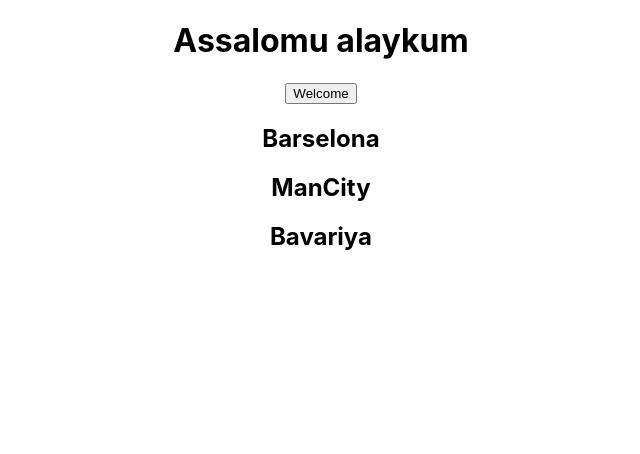
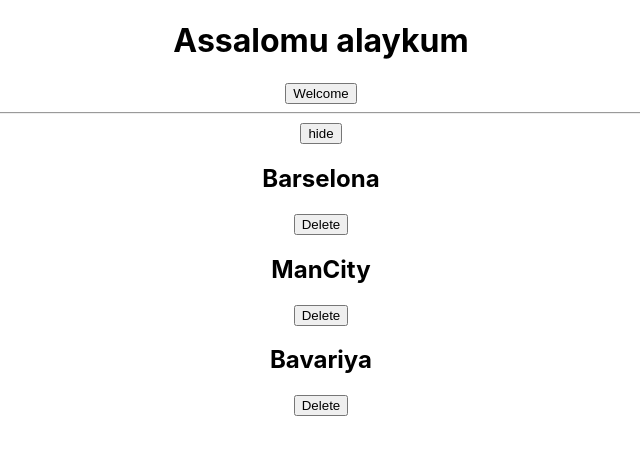
Before and after one commit to JumanazarB/react_8-9, a React (Create React App) app: page / in a window 1280 px wide. Shown: the top 454 px of the page, without its empty margins (319-959 px from the left). Built offline with nearby package versions, Linux system fonts and the light colour scheme.

Commit message:
added 14 th lesson

```diff
--- a/public/index.html
+++ b/public/index.html
@@ -18,6 +18,8 @@
         biz component ichida birorta xml fayl ichida eventlardan foydalandik. masalan onClick xususiyatidan. bunda agarda biz biror o'zgaruvchidan foydalansak, funcsiya ishlaganda component qayta render bulmaslik hisobiga biz onCilick hodisasini ishlata olmemiz. Bunda nima yuz beradi. biz component ichida eventlardan foydalandik va birorta funcsiya bajardik, bunda funcsiya bajariladi va event ishledi, ammo component buni sermaydi va return qiymati o'zgarishsiz qoladi, lekin useState ishlatilganda buni darhol sezadi va component qayta render buladi.
       useState import qilinadi: import { useState } from 'react'. Va uni component ichida va eng yuqori qismida foydalaniladi. function ichida foydalanish mumkin emas. useState ikkita qiymat qabul qiladi. birichisi joriy qiymat va ikkinchisi function nomi. funcsiyasi nima uchun kerak bu qiymatni o'zgartirish uchun kerak. qiymat ixtiyoriy tipga mansub bo'lishi mumkin. Va useState component ichida xohlagancha marta ishlatish va o'zgartish mumkin. -->
       <!--12 chi dars: malumotlarni list qilib chiqarish: demak o'zgaruvchiga useState usulida elon qilingan malumotlar massiv yani list ko'rinishida berilgan bo'lsin bunda nima qilish kk. bunda komponent ichida funcsiya ishlatsa buladi, va massivni map() funcsiyasidan foydalangan holda, malumotlarni ekranga uzatamiz yoki ular ustida ishlaymiz. Yana bir muhim malumot reactda har bir html div tegi alohida key bilan yozish kerak, yozmasa ham ishledi, faqat konsoldea xatolik beradi, buniqulay tomoni backend qism bilan ishlaganda ham bu keylardan foydalanamiz.   -->
+      <!--13-dars. delete list. bunda birnechta yechimlar mavjud. lekin eng maqbul yechim prev dan foydalanishdir. bunda setEvents() (useStatening tegishli funcsiyasi) ichida Callback funcsiya beramiz va bu callbeck funcsiya shu usestatening malumot qismini o'z ichiga olgan buladi. vA ULAR ustida bemalol ishlasa buladi. qisqa va lumda kurinishda shu.  -->
+      <!--14 chi dars. Figurni qavslar ichida boolen operatorlaridan foydalansa buladimi albatta. bunda asosan && yani va operatoridan foyladaniladi. bu operator qolip vazifasini bajatrib beradi yani hardoim bu birinchi fart tug'ri bulsagina ikkinchi shartga utishga rusat beradi, va h.k-->
 
   </body>
 </html>
--- a/src/App.js
+++ b/src/App.js
@@ -1,25 +1,45 @@
 import './App.css';
 import { useState } from 'react';
 function App() {
-  const [name,setName] = useState('Assalomu alaykum')
-  const [events] = useState([
-    {title:"Barselona", rank:1},
-    {title:"ManCity", rank:2},
-    {title:"Bavariya", rank:3}]
+  const [name, setName] = useState('Assalomu alaykum')
+  const [shownBoolen, setShownBoolen] = useState(true);
+  const [events, setEvents] = useState([
+    { title: "Barselona", rank: 1 },
+    { title: "ManCity", rank: 2 },
+    { title: "Bavariya", rank: 3 }]
+
   )
-  function nameEdit(){
+  function nameEdit() {
     return setName("Xush kelibsiz, Boqiyev Jumanazar")
   }
+
+  function itemDelete(id) {
+    setEvents((prev) => {
+      return prev.filter((item) => {
+        return item.rank !== id
+      })
+    })
+  }
+
+
   return (
     <div className="App">
       <h1>{name}</h1>
-      <button onClick = {nameEdit}>Welcome</button>
-      {events.map((event,id)=>{
-        return (
-        <div key = {event.id}>
-          <h2>{event.title}</h2>
-        </div>)
-      })}
+      <button onClick={nameEdit}>Welcome</button>
+      <hr></hr>
+      {shownBoolen && <button onClick={()=> setShownBoolen(false)}>hide</button>}
+      {!shownBoolen && <button onClick={()=> setShownBoolen(true)}>show</button>}
+      {shownBoolen && <div>{events.length === 0 && <h3>Malumotlar yuq</h3>}
+      {
+        events.map((event) => {
+          return (
+            <div key={event.rank}>
+              <h2>{event.title}</h2>
+              <button onClick={() => itemDelete(event.rank)}>Delete</button>
+            </div>)
+        })
+      }</div>
+      }
     </div>
   );
 }
```
